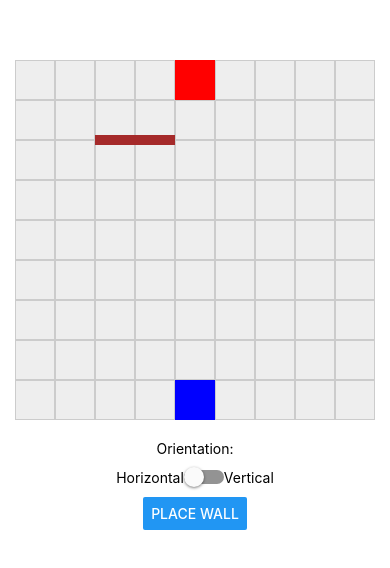
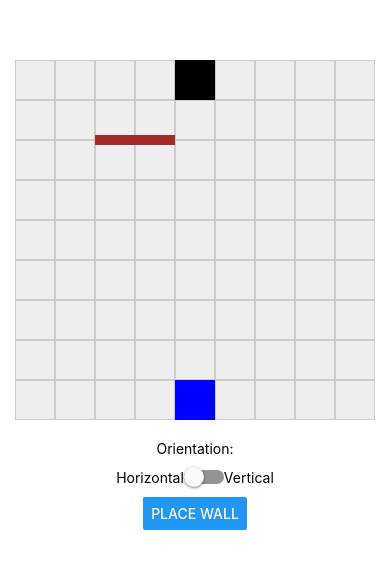
Before and after one commit to rwill128/QuoridorApp, a React Native app: screen / in a window 390 px wide. Shown: the part 182-750 px from the top of the page. Built offline with nearby package versions, Linux system fonts and the light colour scheme.

Commit message:
Changing color of 2nd player

```diff
--- a/src/components/Board.tsx
+++ b/src/components/Board.tsx
@@ -96,7 +96,7 @@ const Board: React.FC = () => {
         <Piece
           position={playerTwoPiecePosition}
           isSelected={playerTwoSelected}
-          color={'red'}
+          color={'black'}
           onPress={handleCellPress}
         />
         {walls.map((wall, index) => (
```
